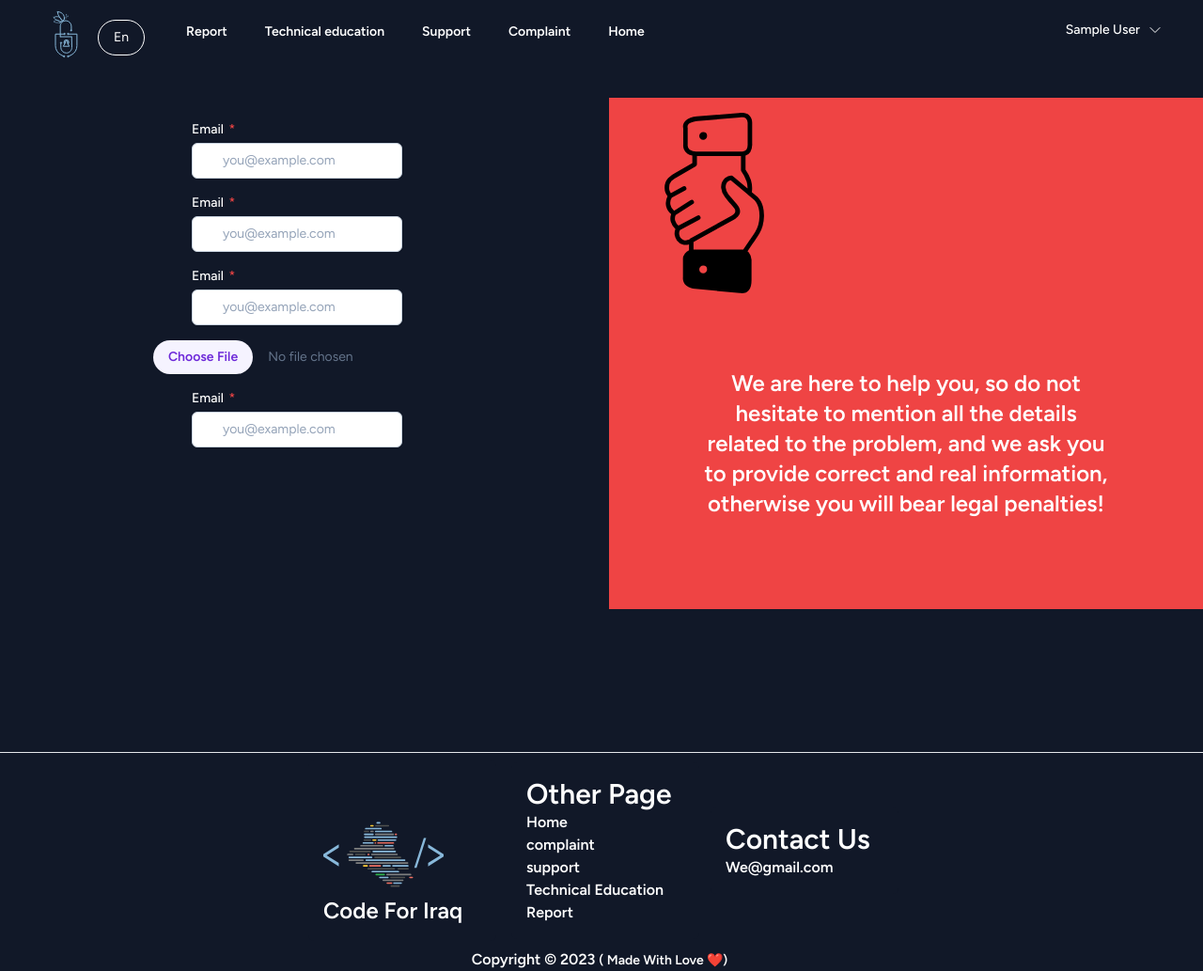
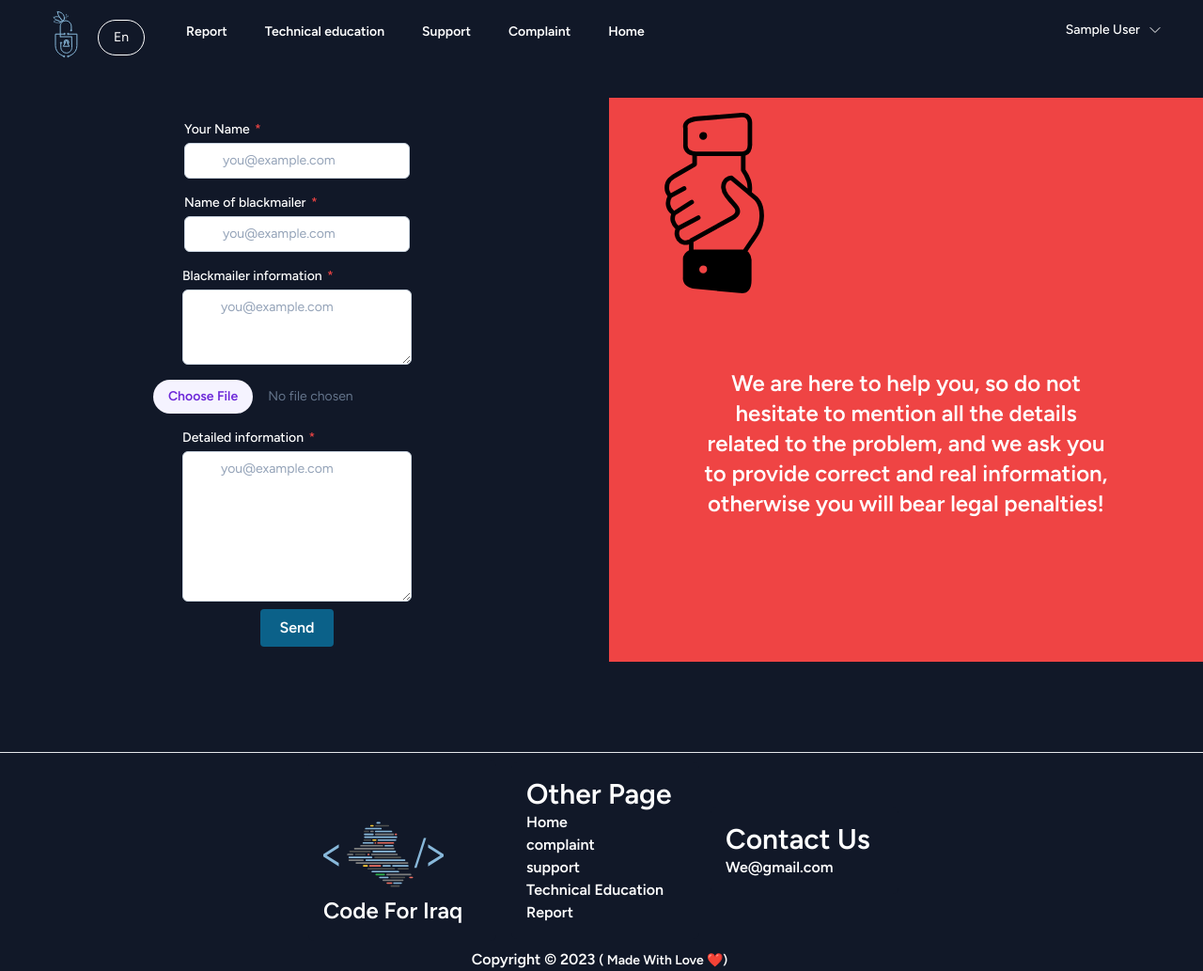
Before and after one commit to progalaa99/Digital-Advocacy, a Laravel app: page /complaint in a window 1280 px wide. Shown: the whole page at 94% size. Run offline with Laravel 10, Linux system fonts and the light colour scheme; the visitor is signed in with stand-in values (Sample User, id 1); style sheets or scripts are compiled from the project's sources; some libraries are stand-ins or nearby versions.

Commit message:
Update complaint.blade.php

```diff
--- a/digital/resources/views/advocacy/complaint.blade.php
+++ b/digital/resources/views/advocacy/complaint.blade.php
@@ -8,21 +8,21 @@
                 </div> --}}
                 <label class="block p-2">
                   <span class="after:content-['*'] after:ml-0.5 after:text-red-500 block text-sm font-medium text-white">
-                    Email
+                    Your Name
                   </span>
-                  <input type="email" name="email" class="mt-1 px-8 py-2 bg-white border shadow-sm border-slate-300 placeholder-slate-400 focus:outline-none focus:border-sky-500 focus:ring-sky-500 block w-full rounded-md sm:text-sm focus:ring-1" placeholder="you@example.com" />
+                  <input type="email" name="email" class="mt-1 px-10 py-2 bg-white border shadow-sm border-slate-300 placeholder-slate-400 focus:outline-none focus:border-sky-500 focus:ring-sky-500 block w-full rounded-md sm:text-sm focus:ring-1" placeholder="you@example.com" />
                 </label>
                 <label class="block p-2">
                   <span class="after:content-['*'] after:ml-0.5 after:text-red-500 block text-sm font-medium text-white">
-                    Email
+                    Name of blackmailer
                   </span>
-                  <input type="email" name="email" class="mt-1 px-8 py-2 bg-white border shadow-sm border-slate-300 placeholder-slate-400 focus:outline-none focus:border-sky-500 focus:ring-sky-500 block w-full rounded-md sm:text-sm focus:ring-1" placeholder="you@example.com" />
+                  <input type="email" name="email" class="mt-1 px-10 py-2 bg-white border shadow-sm border-slate-300 placeholder-slate-400 focus:outline-none focus:border-sky-500 focus:ring-sky-500 block w-full rounded-md sm:text-sm focus:ring-1" placeholder="you@example.com" />
                 </label>
                 <label class="block p-2">
                   <span class="after:content-['*'] after:ml-0.5 after:text-red-500 block text-sm font-medium text-white">
-                    Email
+                    Blackmailer information
                   </span>
-                  <input type="email" name="email" class="mt-1 px-8 py-2 bg-white border shadow-sm border-slate-300 placeholder-slate-400 focus:outline-none focus:border-sky-500 focus:ring-sky-500 block w-full rounded-md sm:text-sm focus:ring-1" placeholder="you@example.com" />
+                  <textarea type="email" name="email" class="mt-1 px-10 py-2 h-20 bg-white border shadow-sm border-slate-300 placeholder-slate-400 focus:outline-none focus:border-sky-500 focus:ring-sky-500 block w-full rounded-md sm:text-sm focus:ring-1" placeholder="you@example.com" ></textarea>
                 </label>
                 <label class="block p-2 ">
                   {{-- <span class="sr-only">Choose profile photo</span> --}}
@@ -36,10 +36,18 @@
                 </label>
                 <label class="block p-2">
                   <span class="after:content-['*'] after:ml-0.5 after:text-red-500 block text-sm font-medium text-white">
-                    Email
+                    Detailed information
                   </span>
-                  <input type="email" name="email" class="mt-1 px-8 py-2 bg-white border shadow-sm border-slate-300 placeholder-slate-400 focus:outline-none focus:border-sky-500 focus:ring-sky-500 block w-full rounded-md sm:text-sm focus:ring-1" placeholder="you@example.com" />
+                  <textarea  type="email" name="email" class="mt-1 px-10 py-2 h-40 bg-white border shadow-sm border-slate-300 placeholder-slate-400 focus:outline-none focus:border-sky-500 focus:ring-sky-500 block w-full rounded-md sm:text-sm focus:ring-1" placeholder="you@example.com"></textarea>
                 </label>
+
+                <div class="bg-buttonalaa border-none   rounded ">
+                  {{-- <span class="after:content-['*'] after:ml-0.5 after:text-red-500 block text-sm font-medium text-white bg-buttonalaa"> --}}
+
+                  <button type="submit" class="font-semibold text-white py-2 px-5 text-1xl bg-buttonalaa ">Send</button>
+
+                  </div>
+
               </form>
         </div>
         <div class="bg-red-500 p-4 w-1/2">
```
